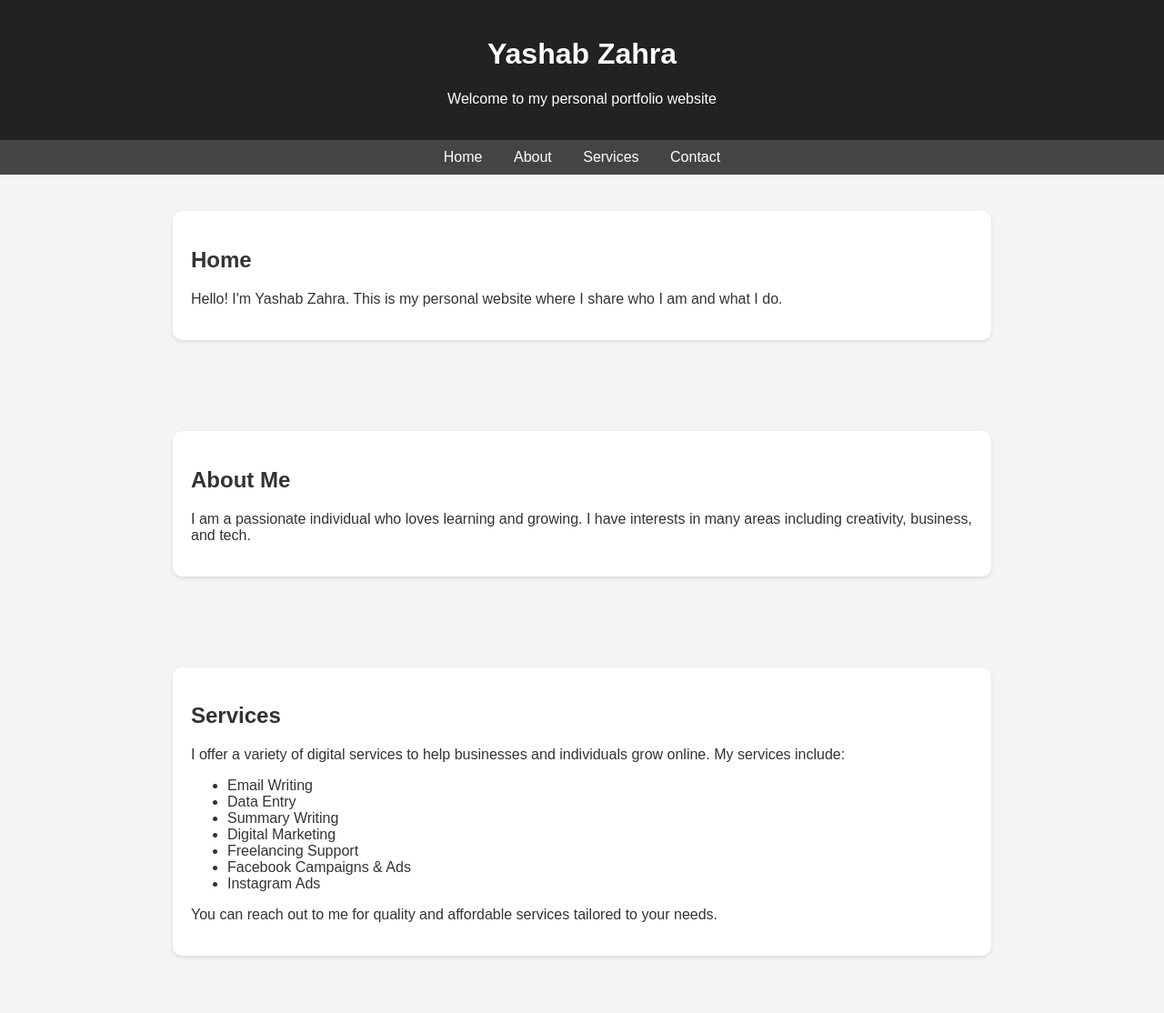
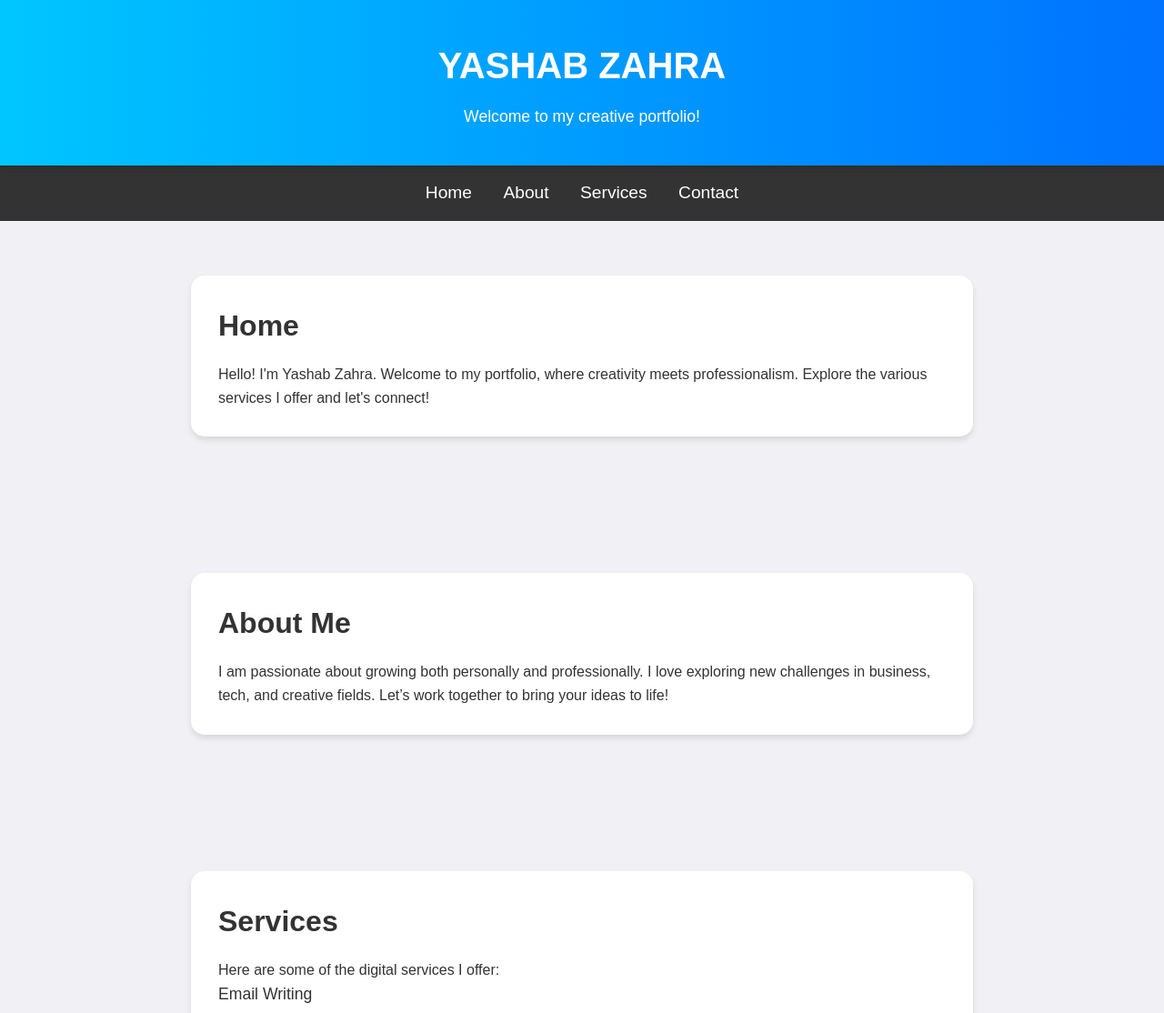
Before and after one commit to yashabzahra/yashab-portfolio, a plain HTML site: page index.html in a window 1280 px wide. Shown: the top 1114 px of the page at 91% size. Drawn offline with Linux system fonts and the light colour scheme.

Commit message:
Update index.html

```diff
--- a/index.html
+++ b/index.html
@@ -5,53 +5,139 @@
   <meta name="viewport" content="width=device-width, initial-scale=1.0" />
   <title>Yashab Zahra - Portfolio</title>
   <style>
-    body {
-      font-family: Arial, sans-serif;
+    /* Basic Reset */
+    * {
       margin: 0;
       padding: 0;
-      background: #f4f4f4;
+      box-sizing: border-box;
+    }
+
+    /* Body & General Styles */
+    body {
+      font-family: 'Arial', sans-serif;
+      background: #f0f0f5;
       color: #333;
+      line-height: 1.6;
     }
+
     header {
-      background: #222;
+      background: linear-gradient(to right, #00c6ff, #0072ff);
       color: white;
-      padding: 20px;
+      padding: 40px 0;
+      text-align: center;
+      box-shadow: 0 4px 6px rgba(0, 0, 0, 0.1);
+    }
+
+    header h1 {
+      font-size: 2.5rem;
+      margin-bottom: 10px;
+      text-transform: uppercase;
+      font-weight: bold;
+    }
+
+    header p {
+      font-size: 1.1rem;
+    }
+
+    /* Navigation Bar */
+    nav {
+      background: #333;
+      padding: 15px 0;
       text-align: center;
     }
-    nav {
-      background: #444;
-      padding: 10px;
-      text-align: center;
-    }
+
     nav a {
       color: white;
+      text-decoration: none;
       margin: 0 15px;
-      text-decoration: none;
+      font-size: 1.2rem;
+      transition: color 0.3s ease;
     }
+
+    nav a:hover {
+      color: #00c6ff;
+    }
+
+    /* Section Styling */
     section {
-      padding: 40px;
+      padding: 60px 20px;
       max-width: 900px;
       margin: auto;
     }
+
+    .section-title {
+      text-align: center;
+      font-size: 2.5rem;
+      margin-bottom: 40px;
+      font-weight: bold;
+      color: #333;
+    }
+
+    .card {
+      background: white;
+      padding: 30px;
+      border-radius: 15px;
+      box-shadow: 0 4px 6px rgba(0, 0, 0, 0.1);
+      margin-bottom: 30px;
+      transition: transform 0.3s ease;
+    }
+
+    .card:hover {
+      transform: translateY(-10px);
+    }
+
+    .card h2 {
+      font-size: 2rem;
+      margin-bottom: 15px;
+    }
+
+    .card ul {
+      list-style-type: none;
+    }
+
+    .card ul li {
+      font-size: 1.1rem;
+      margin-bottom: 10px;
+    }
+
+    .contact-info p {
+      font-size: 1.1rem;
+      margin-bottom: 10px;
+    }
+
     footer {
       background: #222;
       color: white;
       text-align: center;
-      padding: 20px;
+      padding: 30px;
+      margin-top: 60px;
     }
-    .card {
-      background: white;
-      padding: 20px;
-      border-radius: 10px;
-      margin-bottom: 20px;
-      box-shadow: 0 2px 4px rgba(0,0,0,0.1);
+
+    footer p {
+      font-size: 1rem;
+    }
+
+    /* Add some animation for the landing page */
+    .landing-animation {
+      opacity: 0;
+      animation: fadeIn 2s ease-in-out forwards;
+    }
+
+    @keyframes fadeIn {
+      0% {
+        opacity: 0;
+      }
+      100% {
+        opacity: 1;
+      }
     }
   </style>
 </head>
 <body>
-  <header>
+
+  <header class="landing-animation">
     <h1>Yashab Zahra</h1>
-    <p>Welcome to my personal portfolio website</p>
+    <p>Welcome to my creative portfolio!</p>
   </header>
 
   <nav>
@@ -61,24 +147,24 @@
     <a href="#contact">Contact</a>
   </nav>
 
-  <section id="home">
+  <section id="home" class="landing-animation">
     <div class="card">
       <h2>Home</h2>
-      <p>Hello! I'm Yashab Zahra. This is my personal website where I share who I am and what I do.</p>
+      <p>Hello! I'm Yashab Zahra. Welcome to my portfolio, where creativity meets professionalism. Explore the various services I offer and let's connect!</p>
     </div>
   </section>
 
-  <section id="about">
+  <section id="about" class="landing-animation">
     <div class="card">
       <h2>About Me</h2>
-      <p>I am a passionate individual who loves learning and growing. I have interests in many areas including creativity, business, and tech.</p>
+      <p>I am passionate about growing both personally and professionally. I love exploring new challenges in business, tech, and creative fields. Let’s work together to bring your ideas to life!</p>
     </div>
   </section>
 
-  <section id="services">
+  <section id="services" class="landing-animation">
     <div class="card">
       <h2>Services</h2>
-      <p>I offer a variety of digital services to help businesses and individuals grow online. My services include:</p>
+      <p>Here are some of the digital services I offer:</p>
       <ul>
         <li>Email Writing</li>
         <li>Data Entry</li>
@@ -88,12 +174,12 @@
         <li>Facebook Campaigns & Ads</li>
         <li>Instagram Ads</li>
       </ul>
-      <p>You can reach out to me for quality and affordable services tailored to your needs.</p>
+      <p>Get in touch to discuss how I can assist in your business growth with tailored services.</p>
     </div>
   </section>
 
-  <section id="contact">
-    <div class="card">
+  <section id="contact" class="landing-animation">
+    <div class="card contact-info">
       <h2>Contact Me</h2>
       <p>Email: yashabzahraali@gmail.com</p>
       <p>Instagram: @yashab_zahra</p>
@@ -104,5 +190,6 @@
   <footer>
     <p>&copy; 2025 Yashab Zahra. All rights reserved.</p>
   </footer>
+
 </body>
 </html>
```
